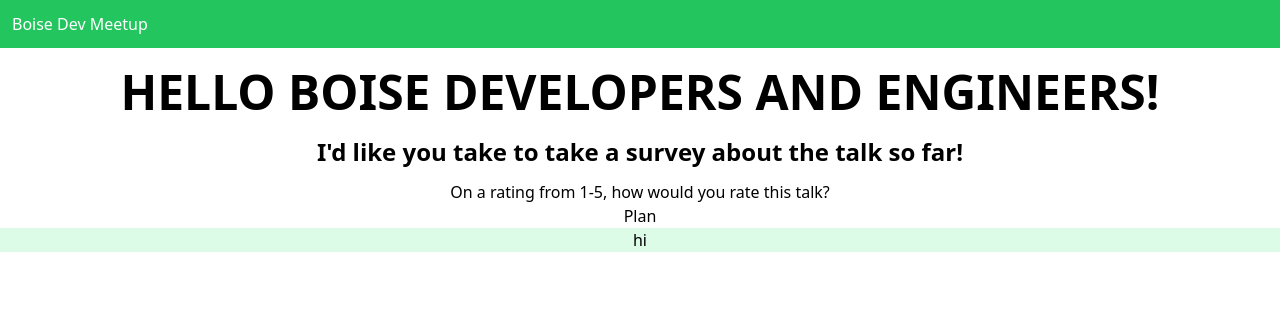
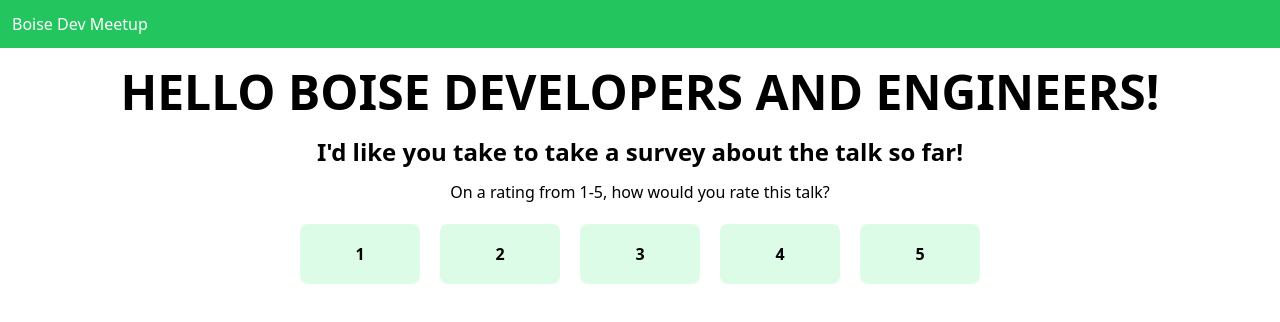
Before and after one commit to Tiernebre/presentations, a React (Vite) app in the folder frontend-js-stack-with-vite-windicss-and-headlessui/demo/: page / in a window 1280 px wide. Shown: the top 322 px of the page. Built offline with nearby package versions, Linux system fonts and the light colour scheme.

Commit message:
working quick example

```diff
--- a/frontend-js-stack-with-vite-windicss-and-headlessui/demo/package.json
+++ b/frontend-js-stack-with-vite-windicss-and-headlessui/demo/package.json
@@ -9,6 +9,7 @@
   },
   "dependencies": {
     "@headlessui/react": "^1.6.4",
+    "classnames": "^2.3.1",
     "react": "^18.0.0",
     "react-dom": "^18.0.0"
   },
--- a/frontend-js-stack-with-vite-windicss-and-headlessui/demo/src/components/SurveyForm.tsx
+++ b/frontend-js-stack-with-vite-windicss-and-headlessui/demo/src/components/SurveyForm.tsx
@@ -6,7 +6,6 @@ export const SurveyForm = () => {
 
   return (
     <form>
-      <label>On a rating from 1-5, how would you rate this talk?</label>
       <SurveyFormRadioGroup value={talkRating} onChange={setTalkRating} />
     </form>
   )
--- a/frontend-js-stack-with-vite-windicss-and-headlessui/demo/src/components/SurveyFormRadioGroup.tsx
+++ b/frontend-js-stack-with-vite-windicss-and-headlessui/demo/src/components/SurveyFormRadioGroup.tsx
@@ -1,4 +1,5 @@
 import { RadioGroup } from '@headlessui/react'
+import classNames from 'classnames'
 
 export type SurveyFormRadioGroupValue = '1' | '2' | '3' | '4' | '5'
 
@@ -9,9 +10,13 @@ type RadioGroupOptionProps = {
 const SurveyFormRadioGroupOption = ({ value }: RadioGroupOptionProps) => {
   return (
     <RadioGroup.Option value={value}>
-      <div className='bg-green-100'>
-        hi
-      </div>
+      {({ checked }) => (
+        <div className={classNames('bg-green-100 w-30 h-15 rounded-lg flex items-center justify-center font-bold cursor-pointer', {
+          'bg-green-400': checked
+        })}>
+          {value}
+        </div>
+      )}
     </RadioGroup.Option>
   )
 }
@@ -24,8 +29,14 @@ type RadioGroupProps = {
 export const SurveyFormRadioGroup = ({ value, onChange }: RadioGroupProps) => {
   return (
     <RadioGroup value={value} onChange={onChange}>
-      <RadioGroup.Label>Plan</RadioGroup.Label>
-      <SurveyFormRadioGroupOption value="1" />
+      <RadioGroup.Label>On a rating from 1-5, how would you rate this talk?</RadioGroup.Label>
+      <div className="flex items-center justify-center space-x-5 mt-5">
+        <SurveyFormRadioGroupOption value="1" />
+        <SurveyFormRadioGroupOption value="2" />
+        <SurveyFormRadioGroupOption value="3" />
+        <SurveyFormRadioGroupOption value="4" />
+        <SurveyFormRadioGroupOption value="5" />
+      </div>
     </RadioGroup>
   )
 }
```
Also changed, not shown: 1 other file (tests, documents, lock files or other folders).
